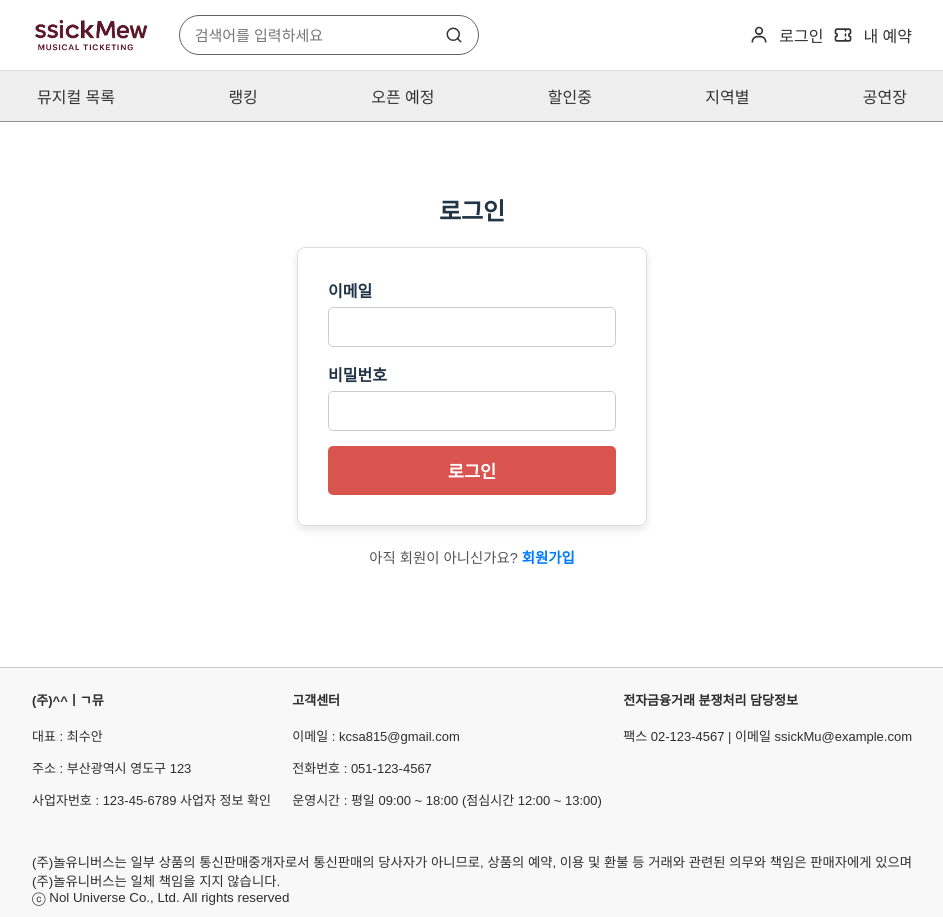
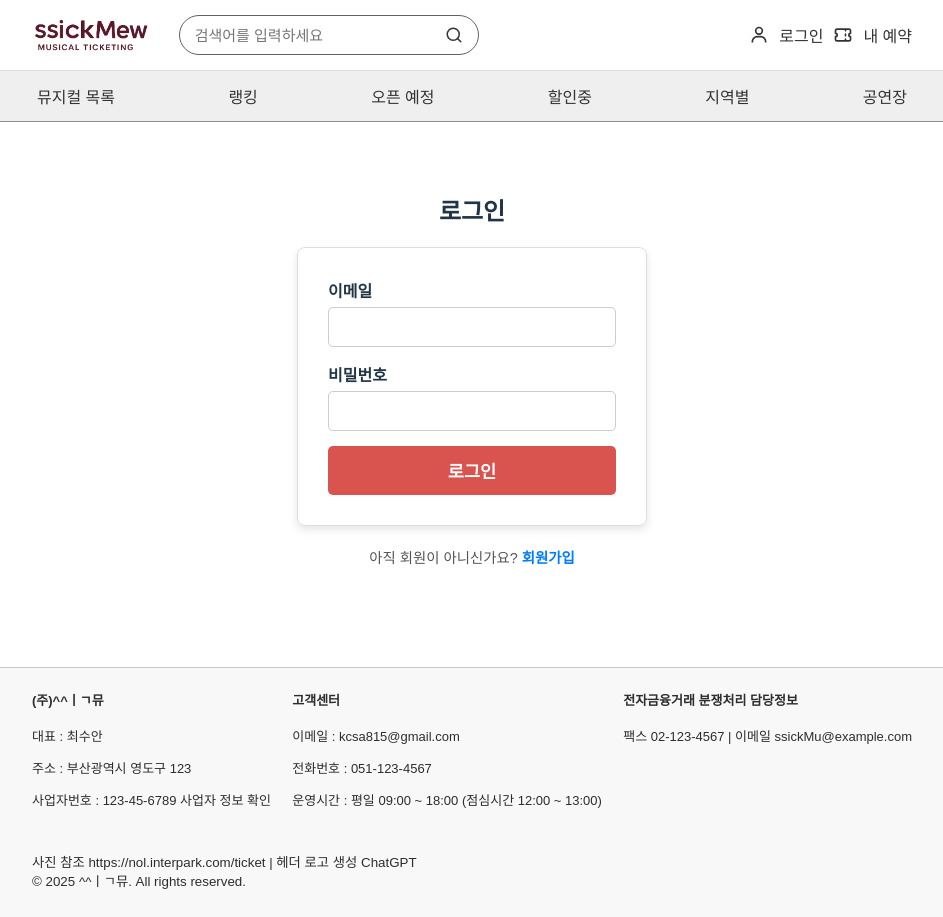
Before and after one commit to kcsa815/ticket-frontend, a React (Vite) app: page /login in a window 1280 px wide. Shown: the whole page, without its empty margins (168-1111 px from the left). Built offline with nearby package versions, Linux system fonts and the light colour scheme; a web font is replaced by a local one.

Commit message:
final update

```diff
--- a/package.json
+++ b/package.json
@@ -5,7 +5,7 @@
   "type": "module",
   "scripts": {
     "dev": "vite",
-    "build": "tsc -b && vite build",
+    "build": "vite build",
     "lint": "eslint .",
     "preview": "vite preview"
   },
--- a/src/components/layout/Footer.tsx
+++ b/src/components/layout/Footer.tsx
@@ -26,10 +26,9 @@ function Footer() {
           </div>
         </div>
         <div className={styles.footerBottom}>
-          (주)놀유니버스는 일부 상품의 통신판매중개자로서 통신판매의 당사자가
-          아니므로, 상품의 예약, 이용 및 환불 등 거래와 관련된 의무와 책임은
-          판매자에게 있으며 (주)놀유니버스는 일체 책임을 지지 않습니다.
-          <br />ⓒ Nol Universe Co., Ltd. All rights reserved
+          사진 참조 https://nol.interpark.com/ticket |  헤더 로고 생성 ChatGPT
+          <br />
+          © 2025 ^^ㅣㄱ뮤. All rights reserved.
         </div>
       </div>
     </footer>
```
